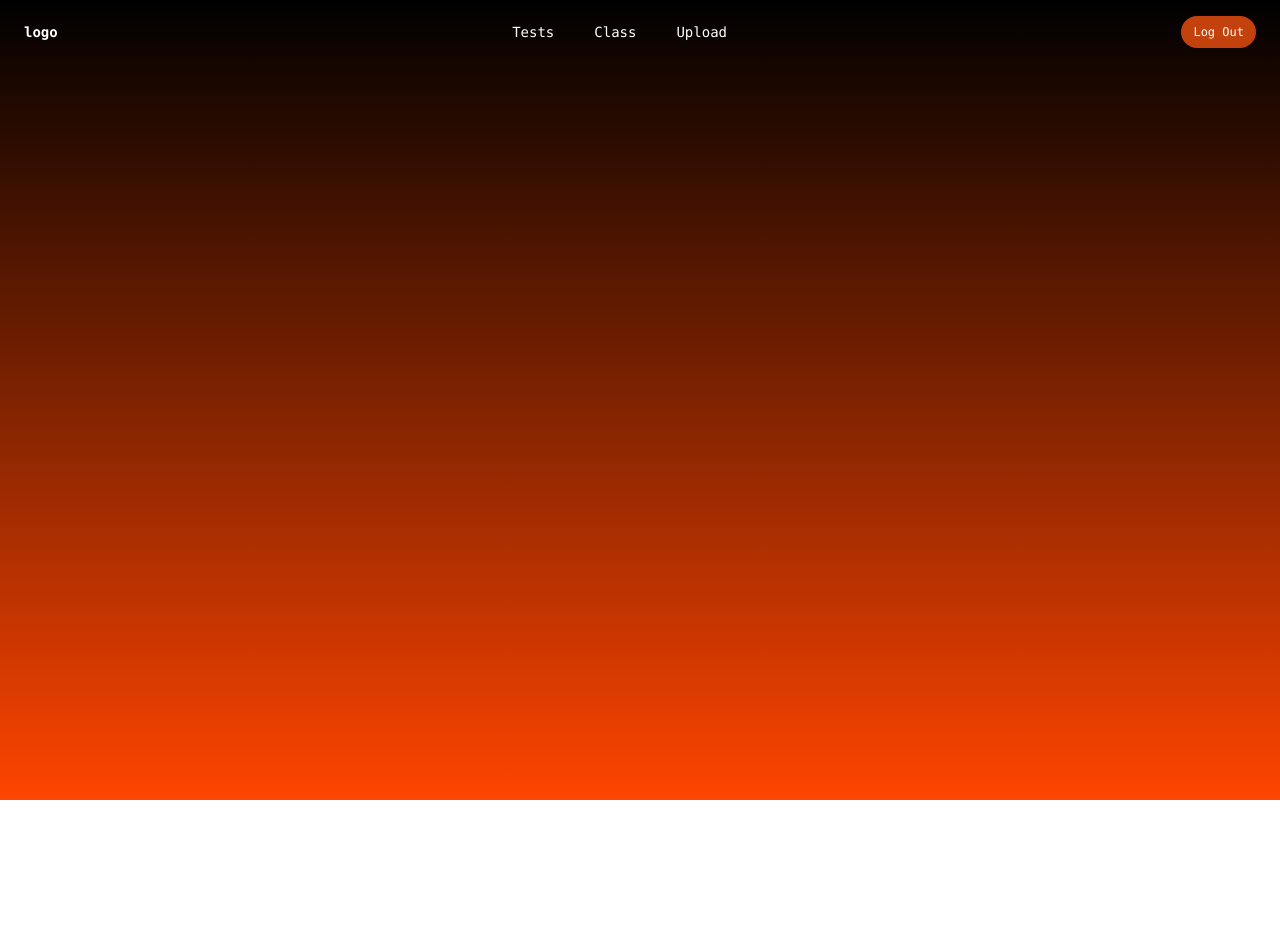
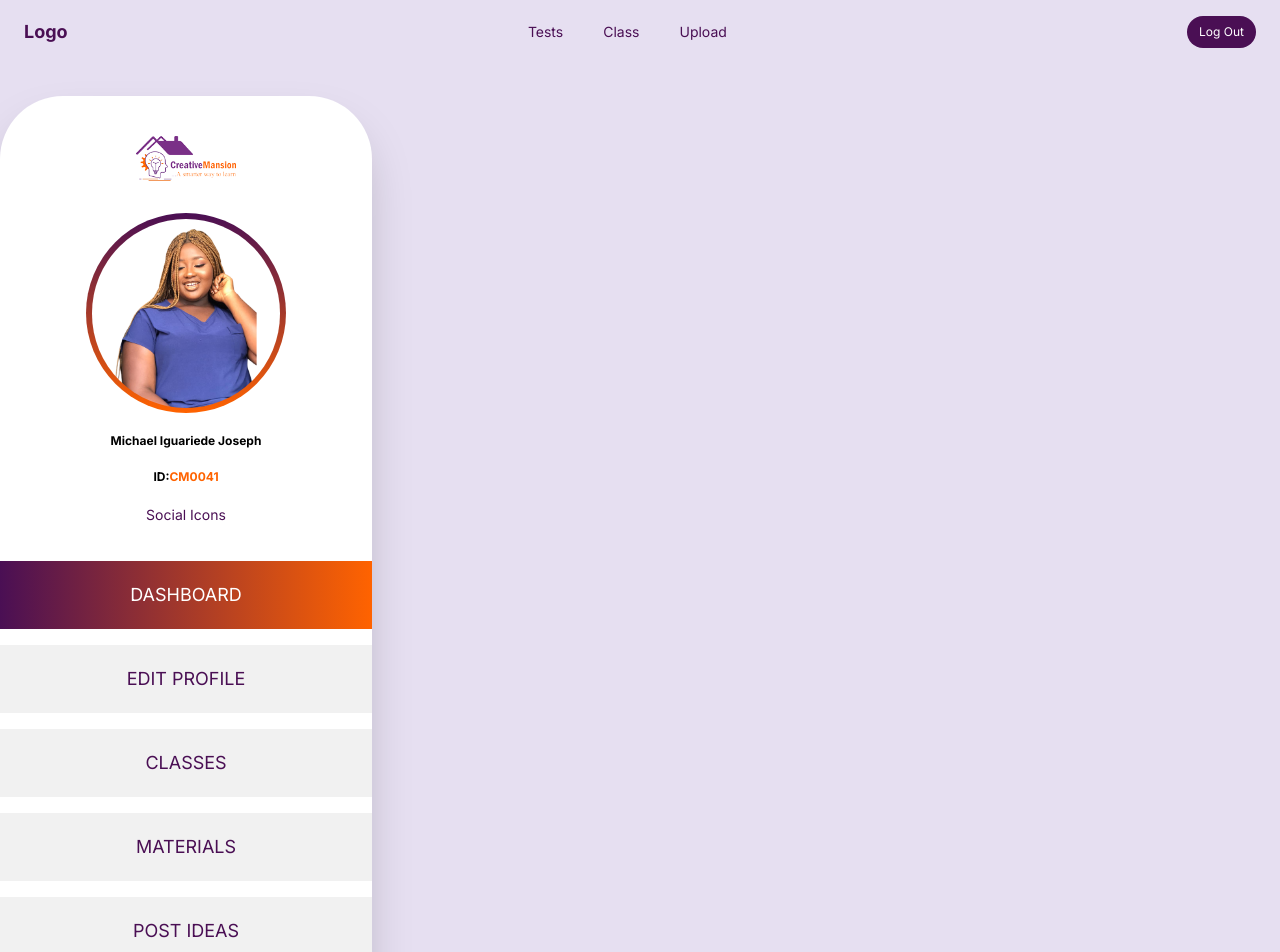
Before and after one commit to Idomason/student-dashboard, a Next.js app: page / in a window 1280 px wide. Shown: the top 952 px of the page. Before the commit the page ends 800 px from the top, so only its background shows below. Built offline with nearby package versions, Linux system fonts and the light colour scheme.

Commit message:
work on the sidebar

```diff
--- a/public/data/data.json
+++ b/public/data/data.json
@@ -1,10 +1,11 @@
 [
   {
-    "id": "XYVC",
-    "image": "/",
+    "id": "CM0041",
+    "image": "/assets/white-Joy-removebg-preview.png",
     "name": {
-      "firstName": "John",
-      "LastName": "Badmus"
+      "firstName": "Michael",
+      "middleName": "Iguariede",
+      "lastName": "Joseph"
     },
     "courses": "Node Js Development"
   }
--- a/src/app/globals.css
+++ b/src/app/globals.css
@@ -2,9 +2,9 @@
 @tailwind components;
 @tailwind utilities;
 
-@layer components {
-  .bg-grad {
-    background-image: linear-gradient(to bottom, black, orangered);
+@layer utilities {
+  .bgGrad {
+    @apply bg-gradient-to-r from-[#4A0F54] to-[#FF6300];
   }
 }
 
--- a/src/app/page.js
+++ b/src/app/page.js
@@ -1,7 +1,6 @@
 import Header from '@/components/header/header';
 import data from '../../public/data/data.json';
-import StudentProfile from '@/components/student-profile/student-profile';
-
+import Profile from '@/components/profile/profile';
 // export function getStaticProps(context) {
 //   return {
 //     props: data,
@@ -10,17 +9,10 @@ import StudentProfile from '@/components/student-profile/student-profile';
 
 export default function Home(props) {
   return (
-    <main className='bg-slate-100 h-screen bg-grad'>
-      <div className='z-10 w-full max-w-5xl items-center justify-between font-mono text-sm lg:flex'>
+    <main className='bg-[#E6DFF1] h-full overflow-hidden'>
+      <div className='text-sm lg:flex flex flex-col'>
         <Header />
-        {/* {data.map((datum) => (
-          <StudentProfile
-            key={datum.id}
-            image={datum.image}
-            name={datum.name}
-            courses={datum.courses}
-          />
-        ))} */}
+        <Profile data={data} />
       </div>
     </main>
   );
--- a/src/components/header/header.js
+++ b/src/components/header/header.js
@@ -3,18 +3,23 @@ import Link from 'next/link';
 
 const Header = () => {
   return (
-    <header className=' text-white px-6 py-4 flex w-screen'>
+    <header className=' text-white px-6 py-4 flex w-screen mb-8'>
       <nav className='flex items-center justify-between w-screen'>
         {/* Logo */}
-        <div className='text-white font-bold'>
+        <div className='text-[#4A0F54] font-bold text-lg'>
           <Link href={''}>
-            {/* <Image src='' alt='Logo' /> */}
-            logo
+            {/* <Image
+              src='/assets/Creative-Mansion-logo.png'
+              width={100}
+              height={100}
+              alt='Logo'
+            /> */}
+            Logo
           </Link>
         </div>
 
         {/* NavLinks */}
-        <ul className='items-center space-x-10 hidden lg:flex'>
+        <ul className='items-center space-x-10 hidden lg:flex text-[#4A0F54]'>
           <li>
             <a className='hover:text-orange-700' href=''>
               Tests
@@ -32,7 +37,7 @@ const Header = () => {
           </li>
         </ul>
 
-        <div className='bg-orange-700 px-3 py-2 rounded-full text-xs cursor-pointer hover:text-orange-200'>
+        <div className='bg-[#4A0F54] px-3 py-2 rounded-full text-xs cursor-pointer hover:text-purple-400'>
           <p className=''>Log Out</p>
         </div>
       </nav>
--- /dev/null
+++ b/src/components/profile/profile.js
@@ -0,0 +1,19 @@
+import StudentProfile from '@/components/student-profile/student-profile';
+
+const Profile = (props) => {
+  //   console.log('Props', props);
+  return (
+    <div>
+      {props.data.map((datum) => (
+        <StudentProfile
+          key={datum.id}
+          image={datum.image}
+          name={datum.name}
+          id={datum.id}
+        />
+      ))}
+    </div>
+  );
+};
+
+export default Profile;
--- a/src/components/student-profile/student-profile.js
+++ b/src/components/student-profile/student-profile.js
@@ -1,19 +1,71 @@
 import Image from 'next/image';
 
-const StudentProfile = ({ image, name, courses }) => {
+const StudentProfile = ({ image, name, id }) => {
   return (
-    <div>
-      <div>
-        <Image src={image} alt='student passport' width={450} height={300} />
-        <h2>
-          {name.firstName} {name.lastName}
+    <div className='lg:w-[372px] md:w-[372px] bg-white rounded-[63px] p-10 shadow-2xl '>
+      <div className='flex items-center justify-center mb-8'>
+        <Image
+          src={'/assets/Creative-Mansion-logo.png'}
+          width={100}
+          height={100}
+          alt='Logo'
+        />
+      </div>
+      <div className='flex flex-col items-center justify-center'>
+        <div className='p-[0.35rem] w-[200px] h-[200px] bg-gradient-to-b from-[#4A0F54] to-[#FF6300] rounded-full'>
+          <Image
+            src={image}
+            alt='student passport'
+            width={200}
+            height={200}
+            className='rounded-full'
+          />
+        </div>
+        <h2 className='font-bold text-xs py-5'>
+          {name.firstName} {name.middleName} {name.lastName}
         </h2>
-        {/* <p>{socials}</p> */}
-        <p>{courses}</p>
-        {/* <p>{materials}</p>
-        <p>{blog}</p> */}
+        <p className='flex font-bold text-xs'>
+          ID: <span className='flex text-[#FF6300]'> {id}</span>
+        </p>
+        <div className='py-5 text-[#4A0F54]'>Social Icons</div>
+        <div className='px-6 py-4 flex flex-col gap-4 items-center justify-center'>
+          <div className='p-5 w-[372px] bgGrad'>
+            <p className='text-lg text-white uppercase text-center'>
+              Dashboard
+            </p>
+          </div>
+          <div className='p-5 w-[372px] bg-[#F1F1F1]'>
+            <p className='text-lg text-[#4A0F54] uppercase text-center'>
+              Edit Profile
+            </p>
+          </div>
+          <div className='p-5 w-[372px] bg-[#F1F1F1]'>
+            <p className='text-lg text-[#4A0F54] uppercase text-center'>
+              Classes
+            </p>
+          </div>
+          <div className='p-5 w-[372px] bg-[#F1F1F1]'>
+            <p className='text-lg text-[#4A0F54] uppercase text-center'>
+              Materials
+            </p>
+          </div>
+          <div className='p-5 w-[372px] bg-[#F1F1F1]'>
+            <p className='text-lg text-[#4A0F54] uppercase text-center'>
+              Post Ideas
+            </p>
+          </div>
+          <div className='p-5 w-[372px] bg-[#F1F1F1]'>
+            <p className='text-lg text-[#4A0F54] uppercase text-center'>
+              All Ideas
+            </p>
+          </div>
+          <div className='p-5 w-[372px] bg-[#F1F1F1]'>
+            <p className='text-lg text-[#FF6300] uppercase text-center'>
+              Log Out
+            </p>
+          </div>
+        </div>
       </div>
-      <div></div>
     </div>
   );
 };
```
Also changed, not shown: public/assets/Creative-Mansion-logo.png (added), public/assets/white-Joy-removebg-preview.png (added).
